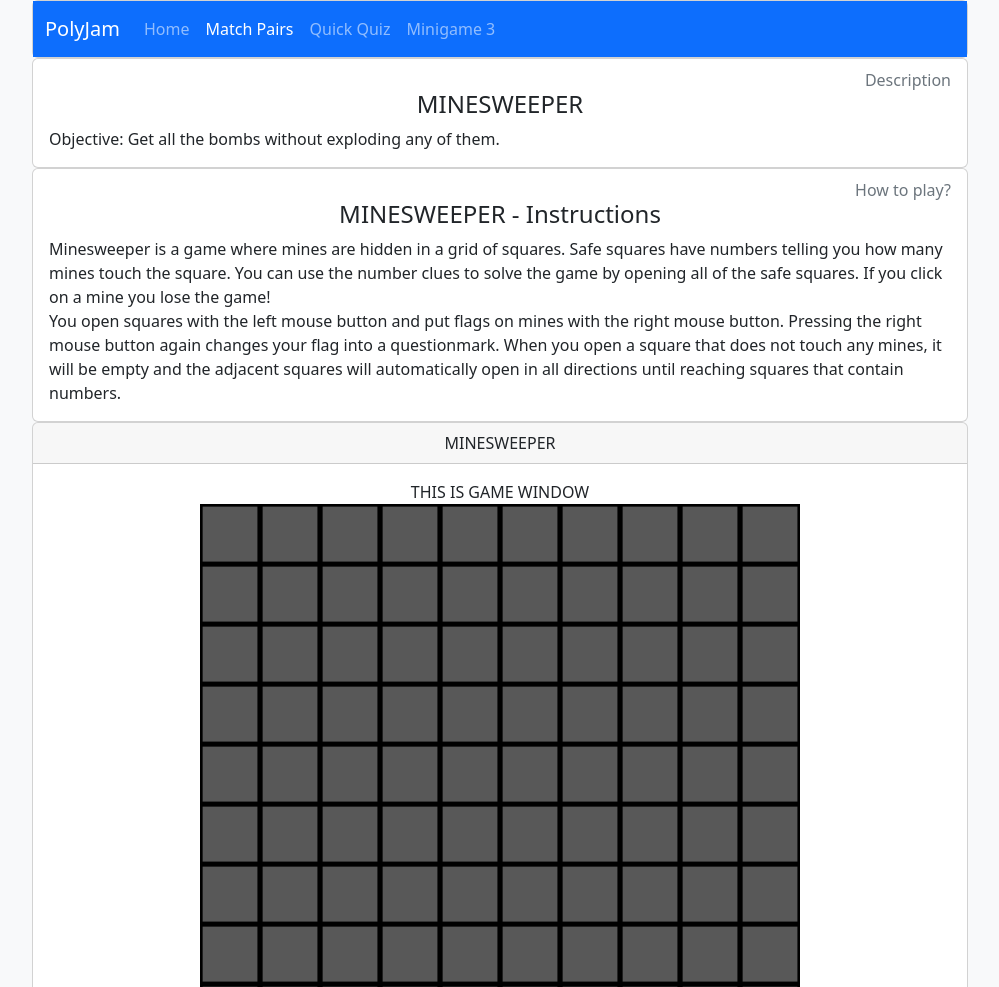
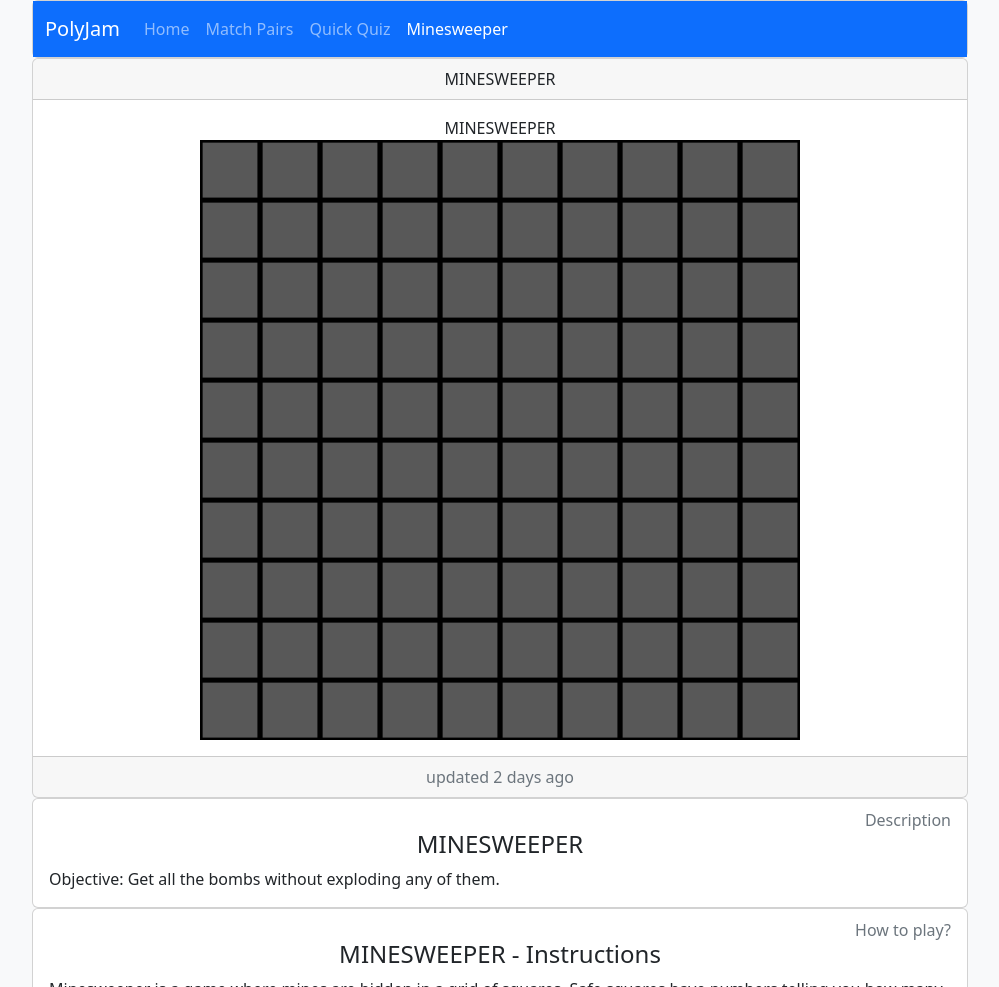
Before and after one commit to RequisitosGrupo10/PolyJam, a plain HTML site: page games/minesweeper/minesweeper.html in a window 1280 px wide. Shown: the top 987 px of the page, without its empty margins (140-1139 px from the left). Drawn offline with nearby package versions, Linux system fonts and the light colour scheme.

Commit message:
cross references + style unification

```diff
--- a/games/minesweeper/minesweeper.html
+++ b/games/minesweeper/minesweeper.html
@@ -19,7 +19,7 @@
         <div class="card">
             <nav class="navbar navbar-expand-lg navbar-dark bg-primary">
                 <div class="container-fluid">
-                    <a class="navbar-brand" href="#">PolyJam</a>
+                    <a class="navbar-brand" href="../../index.html">PolyJam</a>
                     <button class="navbar-toggler" type="button" data-bs-toggle="collapse" data-bs-target="#navbarNav"
                         aria-controls="navbarNav" aria-expanded="false" aria-label="Toggle navigation">
                         <span class="navbar-toggler-icon"></span>
@@ -30,18 +30,33 @@
                                 <a class="nav-link" aria-current="page" href="../../index.html">Home</a>
                             </li>
                             <li class="nav-item">
-                                <a class="nav-link active" href="matchPairs.html">Match Pairs</a>
+                                <a class="nav-link" href="../matchPairs/matchPairs.html">Match Pairs</a>
                             </li>
                             <li class="nav-item">
                                 <a class="nav-link" href="../quiz/quiz.html">Quick Quiz</a>
                             </li>
                             <li class="nav-item">
-                                <a class="nav-link" href="">Minigame 3</a>
+                                <a class="nav-link active" href="../minesweeper/minesweeper.html">Minesweeper</a>
                             </li>
                         </ul>
                     </div>
                 </div>
             </nav>
+        </div>
+
+        <!--game Windows-->
+        <div class="card text-center ">
+            <header class="card-header" id="gameTitle">MINESWEEPER</header>
+            <div class="card-body">
+                <section id="game">
+                    <div>MINESWEEPER</div>
+                    <script src="./js/minesweeper.js" charset="utf-8"></script>
+                    <table id="grid" name="grid" class="table table-borderless p-0 m-auto" style="width: 0%;"></table>
+                </section>
+            </div>
+            <div class="card-footer text-muted">
+                updated 2 days ago
+            </div>
         </div>
 
         <!--Game Description-->
@@ -74,20 +89,6 @@
             </div>
         </section>
 
-        <!--game Windows-->
-        <div class="card text-center ">
-            <header class="card-header" id="gameTitle">MINESWEEPER</header>
-            <div class="card-body">
-                <section id="game">
-                    <div>THIS IS GAME WINDOW</div>
-                    <script src="./js/minesweeper.js" charset="utf-8"></script>
-                    <table id="grid" name="grid" class="table table-borderless p-0 m-auto" style="width: 0%;"></table>
-                </section>
-            </div>
-            <div class="card-footer text-muted">
-                updated 2 days ago
-            </div>
-        </div>
 
         <!--Comments-->
         <custom-comment-section></custom-comment-section>
```
